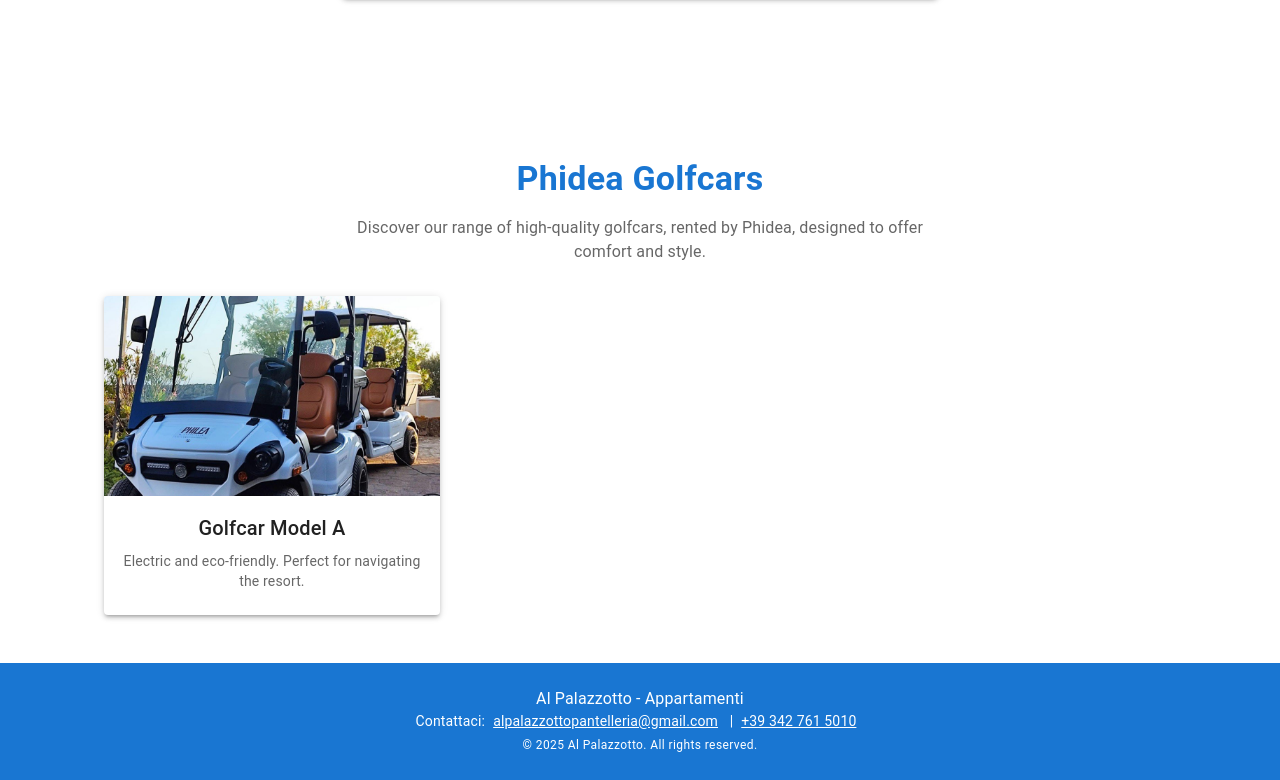
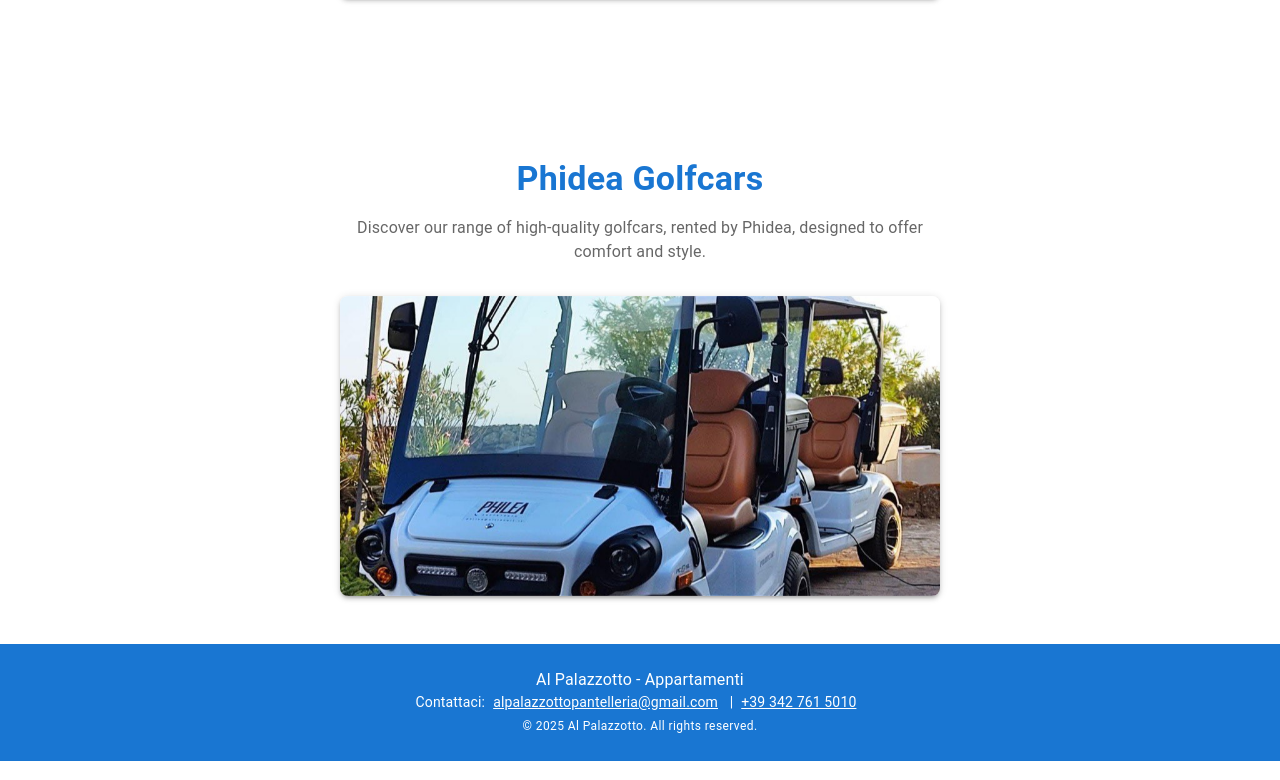
Before and after one commit to lm98/al-palazzotto-website, a React (Vite) app: page / in a window 1280 px wide. Shown: the part 1580-2360 px from the top of the page. Built offline with nearby package versions, Linux system fonts and the light colour scheme.

Commit message:
fix: center slider

```diff
--- a/src/components/GolfCarSection.tsx
+++ b/src/components/GolfCarSection.tsx
@@ -8,6 +8,7 @@
   Card,
   CardMedia,
   CardContent,
+  Paper,
 } from "@mui/material";
 import { Swiper, SwiperSlide } from "swiper/react";
 import "swiper/swiper-bundle.css";
@@ -42,16 +43,19 @@
         Discover our range of high-quality golfcars, rented by Phidea, designed
         to offer comfort and style.
       </Typography>
-      <Container>
-        <Grid container spacing={4}>
-          <Grid item xs={12} sm={6} md={4} key={startIndex}>
-            <Card sx={{ maxWidth: 345, mx: "auto", boxShadow: 3 }}>
-              {images.length > 1 ? (
-                // Se ci sono più immagini, usa uno Swiper slider
+      <Paper
+        sx={{
+          maxWidth: 600,
+          mx: "auto",
+          borderRadius: 2,
+          overflow: "hidden",
+        }}
+        elevation={3}
+      >
         <Swiper
           spaceBetween={10}
           slidesPerView={1}
-                  style={{ width: "100%", height: "200px" }}
+          style={{ width: "100%", height: "300px" }}
         >
           {images.map((img, idx) => (
             <SwiperSlide key={idx}>
@@ -70,31 +74,7 @@
             </SwiperSlide>
           ))}
         </Swiper>
-              ) : (
-                // Altrimenti, mostra una singola immagine
-                <CardMedia
-                  component="img"
-                  height="200"
-                  image={images[0]}
-                  alt={name}
-                  sx={{
-                    objectFit: "cover",
-                    objectPosition: "center", // Centra l'immagine
-                  }}
-                />
-              )}
-              <CardContent>
-                <Typography variant="h6" gutterBottom>
-                  {name}
-                </Typography>
-                <Typography variant="body2" color="text.secondary">
-                  {description}
-                </Typography>
-              </CardContent>
-            </Card>
-          </Grid>
-        </Grid>
-      </Container>
+      </Paper>
     </Box>
   );
 };
```
Lines whose indentation alone changed are shown as unchanged.
